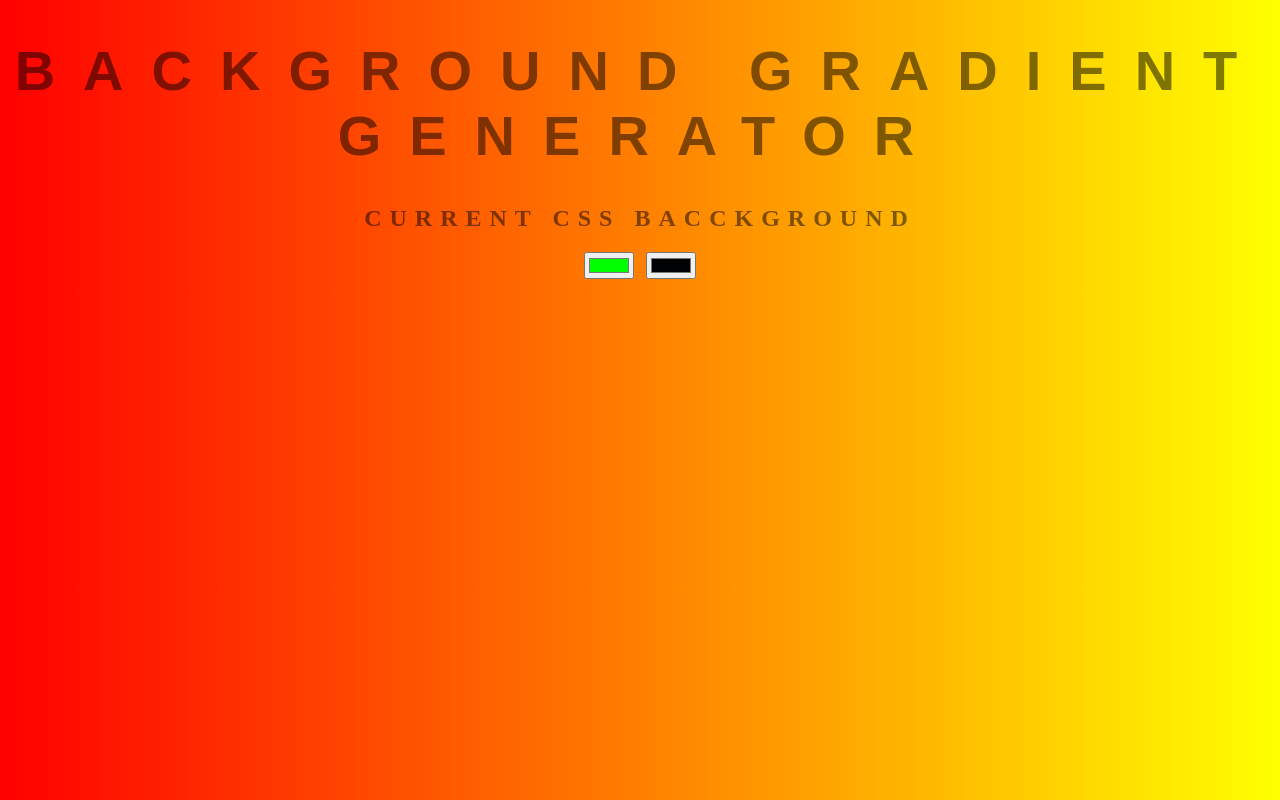
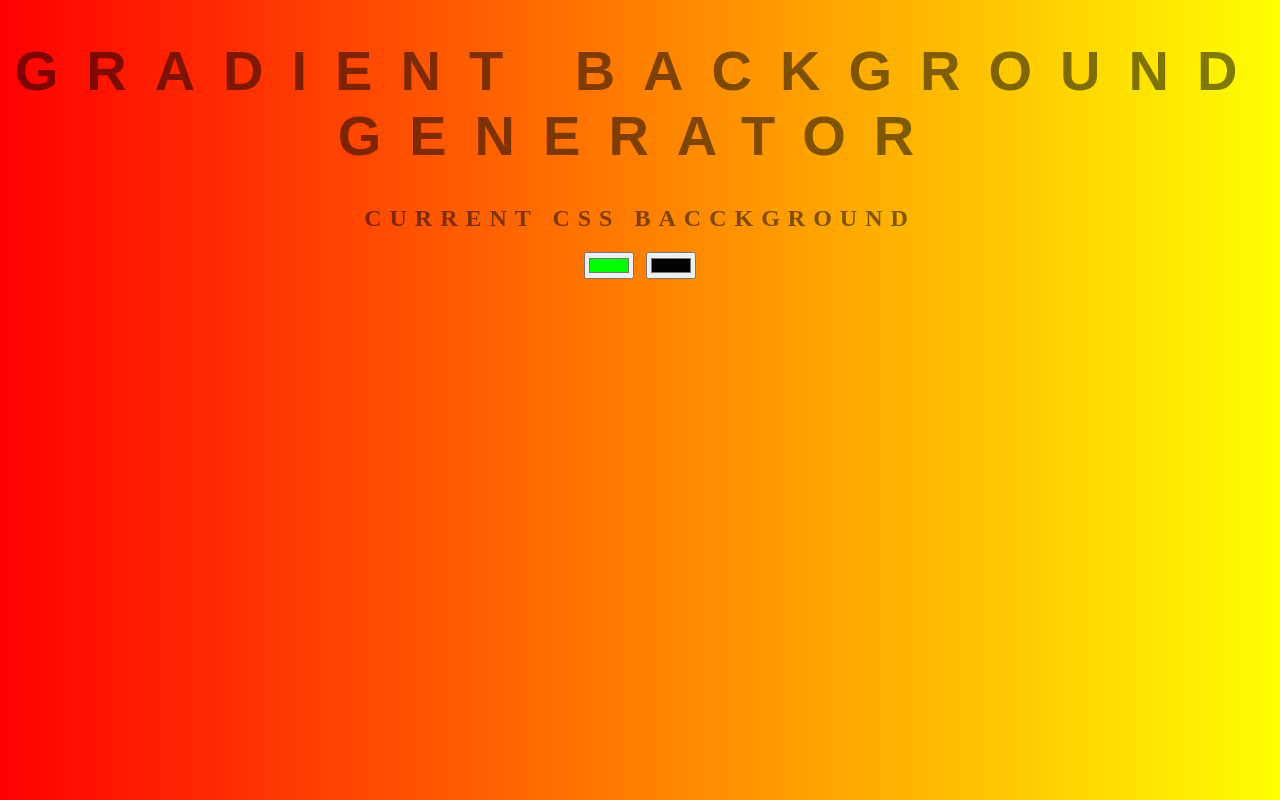
Before and after one commit to baabakmoradi/background-generator, a plain HTML site: page index.html in a window 1280 px wide. Drawn offline with Linux system fonts and the light colour scheme.

Commit message:
Change the "Gradient" term

```diff
--- a/index.html
+++ b/index.html
@@ -7,7 +7,7 @@
 	<link rel="stylesheet" type="text/css" href="style.css">
 </head>
 <body id="gradient">
-	<h1>Background Gradient Generator</h1>
+	<h1>Gradient Background Generator</h1>
 	<h2>Current CSS Bacckground</h2>
 	<input id="color1" type="color" name="color1" value="#00ff00">
 	<input id="color2" type="color" name="color2" value="#010203">
```
